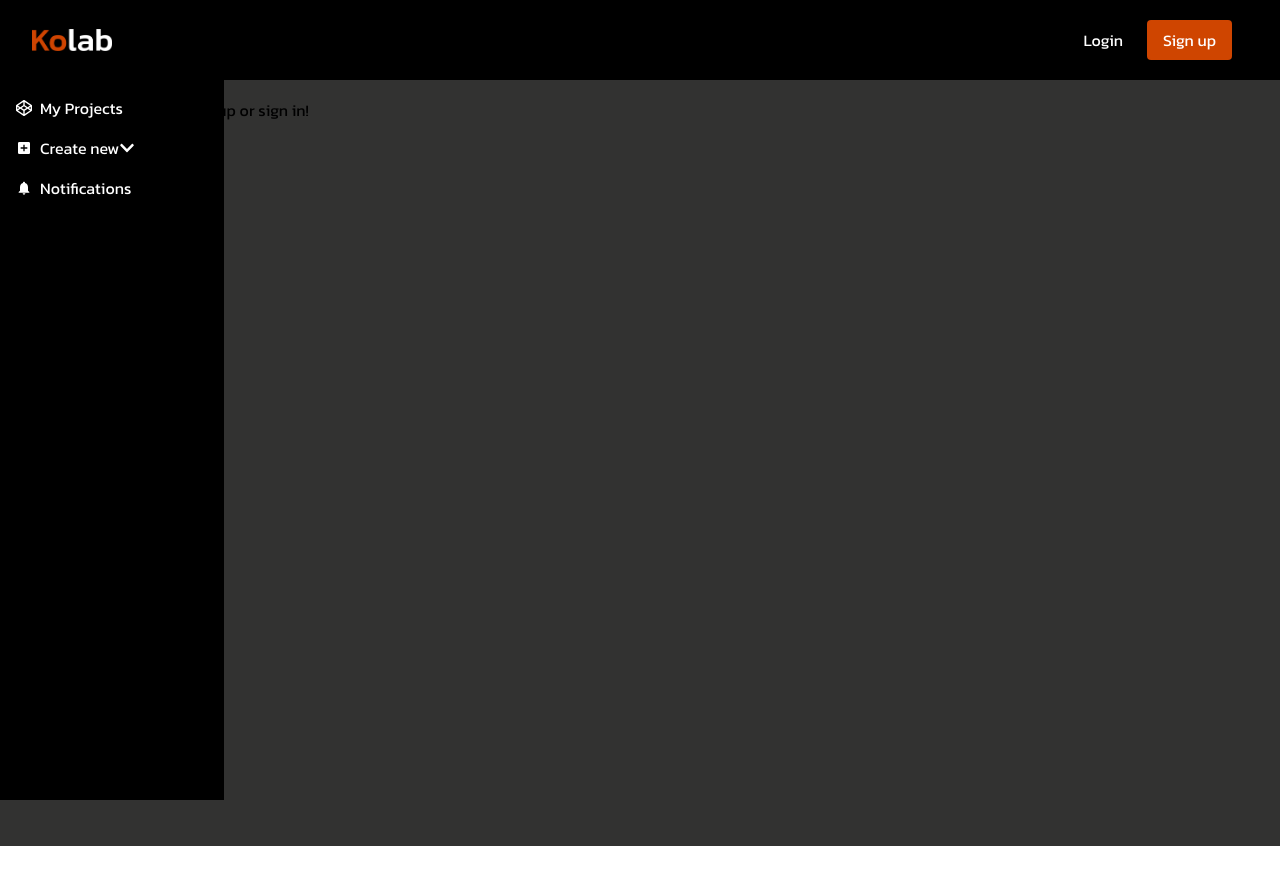
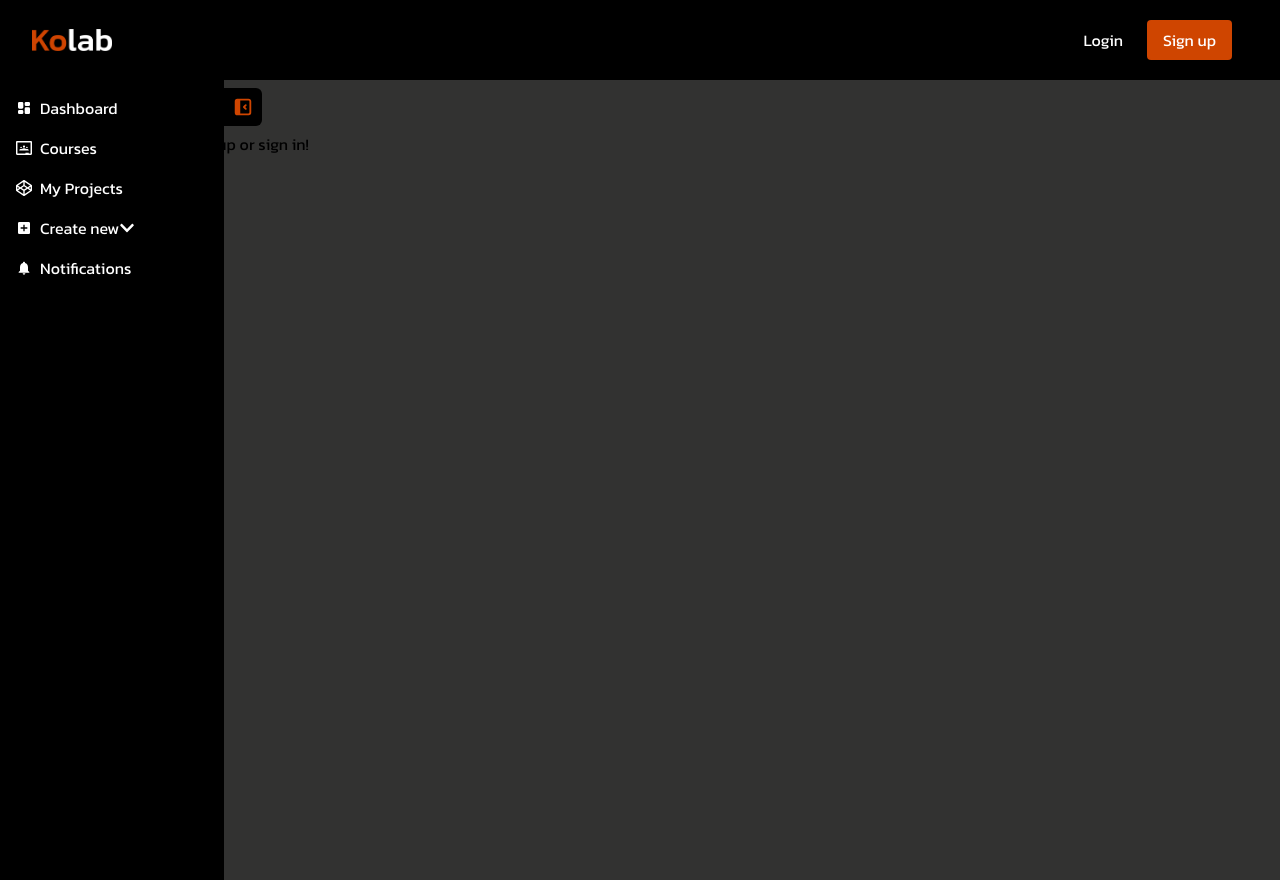
Before and after one commit to takitajwar17/Kolab-Dev-Classroom, a Next.js app in the folder client/: page / in a window 1280 px wide. Before the commit the page ends 846 px from the top, so only its background shows below. Built offline with nearby package versions, Linux system fonts and the light colour scheme; no server answers.

Commit message:
Sidebar fixed and pt-20

```diff
--- a/client/app/components/Sidebar.jsx
+++ b/client/app/components/Sidebar.jsx
@@ -23,7 +23,7 @@ const Sidebar = () => {
   };
 
   return (
-    <div className="flex flex-row">
+    <div className="pt-20 flex flex-row">
       <div
         className={`fixed top-["4.75rem"] left-0 h-full bg-black transition-transform ${
           isOpen ? "translate-x-0" : "-translate-x-full"
@@ -85,7 +85,7 @@ const Sidebar = () => {
         </nav>
       </div>
       <div
-        className={`${
+        className={`fixed ${
           isOpen ? "translate-x-56" : "translate-x-0"
         } mt-2 p-2 bg-black flex rounded-r-md transition-transform`}
       >
```
